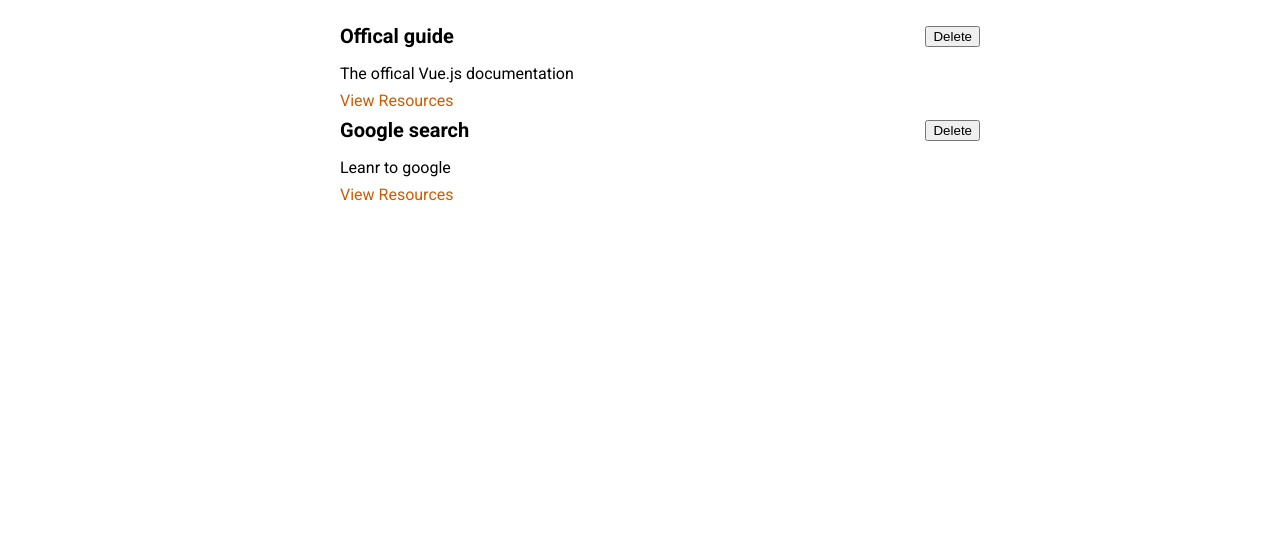
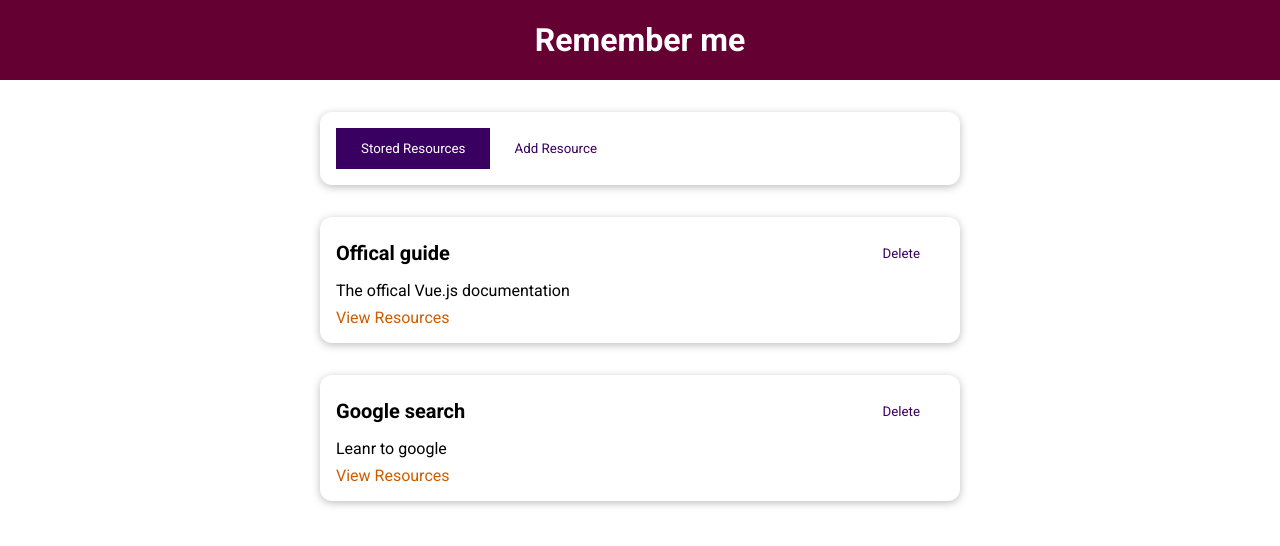
Before and after one commit to ehsan2793/Vue-project, a Vue app: page / in a window 1280 px wide. Shown: the top 546 px of the page. Built offline with nearby package versions, Linux system fonts and the light colour scheme.

Commit message:
computed property added

```diff
--- a/src/App.vue
+++ b/src/App.vue
@@ -1,32 +1,16 @@
 <template>
-  <ul>
-    <stored-resources :resources="storedResources"> </stored-resources>
-  </ul>
+<the-header title="Remember me"></the-header>
+<the-resources></the-resources>
+
 </template>
 
 <script>
-import StoredResources from './components/learning-resources/SortedResources.vue';
 
+import TheHeader from './components/layouts/TheHeader.vue'
+import TheResources from './components/learning-resources/TheResources.vue'
 export default {
-  components: { StoredResources },
-  data() {
-    return {
-      storedResources: [
-        {
-          id: 1,
-          title: 'Offical guide',
-          description: 'The offical Vue.js documentation ',
-          link: 'http://vue.js.org',
-        },
-        {
-          id: 2,
-          title: 'Google search',
-          description: 'Leanr to google',
-          link: 'http://google.com',
-        },
-      ],
-    };
-  },
+  components: {TheHeader,TheResources},
+
 };
 </script>
 
--- /dev/null
+++ b/src/components/UI/BaseButton.vue
@@ -0,0 +1,39 @@
+<template>
+  <button :type="type" :class="mode">
+    <slot></slot>
+  </button>
+</template>
+
+<script>
+export default {
+  props: ['type', 'mode'],
+};
+</script>
+
+<style scoped>
+button {
+  padding: 0.75rem 1.5rem;
+  font-family: inherit;
+  background-color: #3a0061;
+  border: 1px solid #3a0061;
+  color: white;
+  cursor: pointer;
+}
+
+button:hover,
+button:active {
+  background-color: #270041;
+  border-color: #270041;
+}
+
+.flat {
+  background-color: transparent;
+  color: #3a0061;
+  border: none;
+}
+
+.flat:hover,
+.flat:active {
+  background-color: #edd2ff;
+}
+</style>
--- /dev/null
+++ b/src/components/layouts/TheHeader.vue
@@ -0,0 +1,31 @@
+<template>
+    <header>
+        <h1>{{title}}</h1>
+    </header>
+</template>
+
+
+
+<script>
+export default {
+    props: ["title"]
+
+}
+</script>
+
+
+
+<style scoped>
+header {
+    widows: 100%;
+    height: 5rem;
+    background-color: #640032;
+    display:flex;
+    justify-content: center;
+    align-items: center;
+}
+header h1 {
+    color: white;
+    margin: 0;
+}
+</style>
--- /dev/null
+++ b/src/components/learning-resources/AddResource.vue
@@ -0,0 +1,10 @@
+<template>
+    <h2>add resource</h2>
+</template>
+
+
+<script>
+export default {
+
+}
+</script>
--- a/src/components/learning-resources/LearningResource.vue
+++ b/src/components/learning-resources/LearningResource.vue
@@ -1,22 +1,23 @@
 <template>
     <li>
-        <div>
+        <base-card>
             <header>
                 <h3>{{title}}</h3>
-                <button>
+                <base-button mode='flat'>
                     Delete
-                </button>
+                </base-button>
             </header>
-        </div>
         <p>{{description}}</p>
         <nav>
             <a :href="link">View Resources</a>
         </nav>
+        </base-card>
     </li>
 </template>
 
 
 <script>
+
 export default {
     props:["id" , 'title' , 'description' , "link"]
 
--- a/src/components/learning-resources/SortedResources.vue
+++ b/src/components/learning-resources/SortedResources.vue
@@ -16,7 +16,7 @@
 import LearningResource from './LearningResource.vue'
 export default {
     components:{ LearningResource},
-    props:["resources" ],
+    inject:["resources" ],
 }
 </script>
 
--- /dev/null
+++ b/src/components/learning-resources/TheResources.vue
@@ -0,0 +1,60 @@
+<template>
+  <base-card>
+    <base-button
+      @click="setSelectedTab('StoredResources')"
+      :mode="storedResButtonMode"
+      >Stored Resources</base-button
+    >
+    <base-button @click="setSelectedTab('AddResource')"
+     :mode="AddResButtonMode"
+      >Add Resource</base-button
+    >
+  </base-card>
+  <component :is="selectedTab"></component>
+</template>
+
+<script>
+import StoredResources from './SortedResources.vue';
+import AddResource from './AddResource.vue';
+export default {
+  components: { StoredResources, AddResource },
+  data() {
+    return {
+      selectedTab: 'StoredResources',
+      storedResources: [
+        {
+          id: 1,
+          title: 'Offical guide',
+          description: 'The offical Vue.js documentation ',
+          link: 'http://vue.js.org',
+        },
+        {
+          id: 2,
+          title: 'Google search',
+          description: 'Leanr to google',
+          link: 'http://google.com',
+        },
+      ],
+    };
+  },
+  computed:{
+      storedResButtonMode(){
+          return this.selectedTab === 'StoredResources' ? null : 'flat'
+      },
+      AddResButtonMode(){
+          return this.selectedTab === 'AddResource' ? null : 'flat'
+      }
+  },
+  provide() {
+    return {
+      resources: this.storedResources,
+    };
+  },
+
+  methods: {
+    setSelectedTab(tab) {
+      this.selectedTab = tab;
+    },
+  },
+};
+</script>
```
Also changed, not shown: src/main.js (+9 -1 lines).
